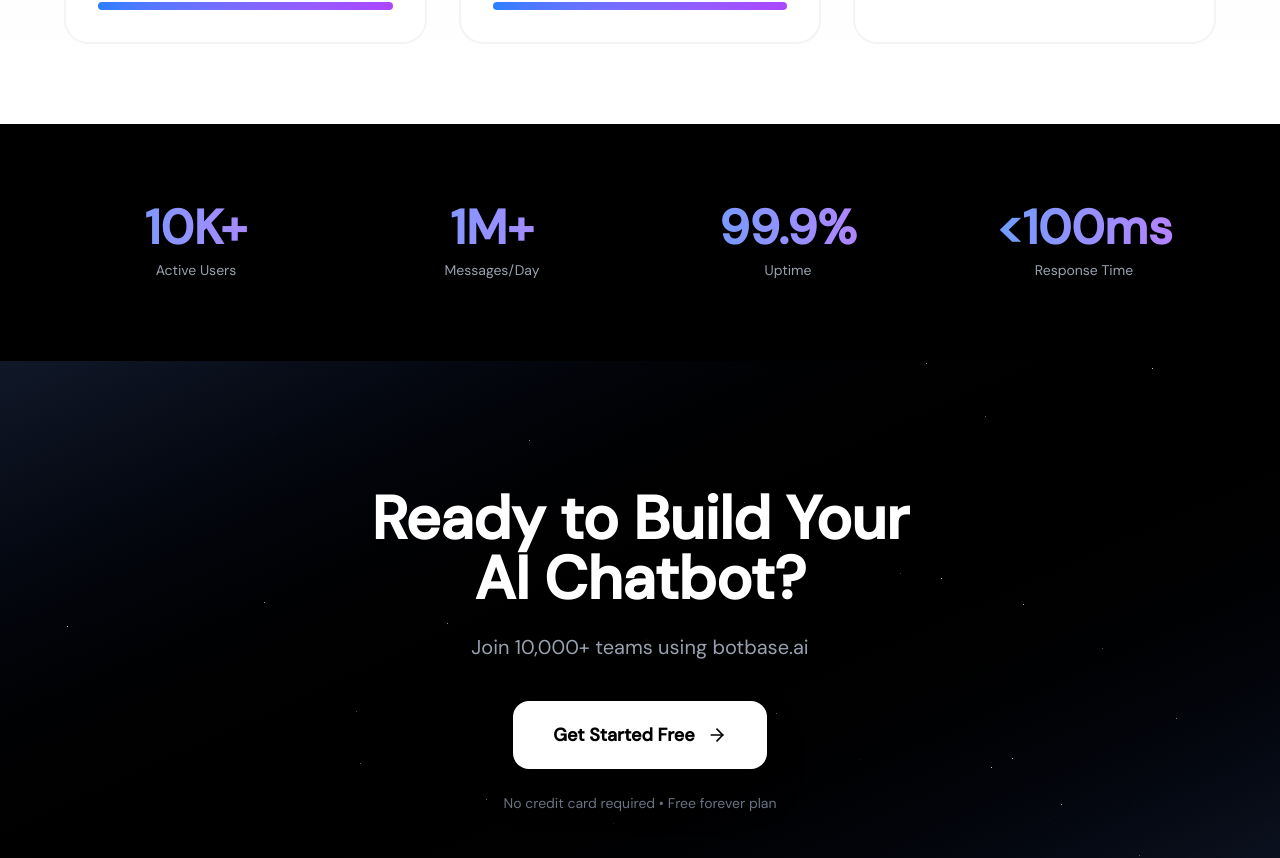
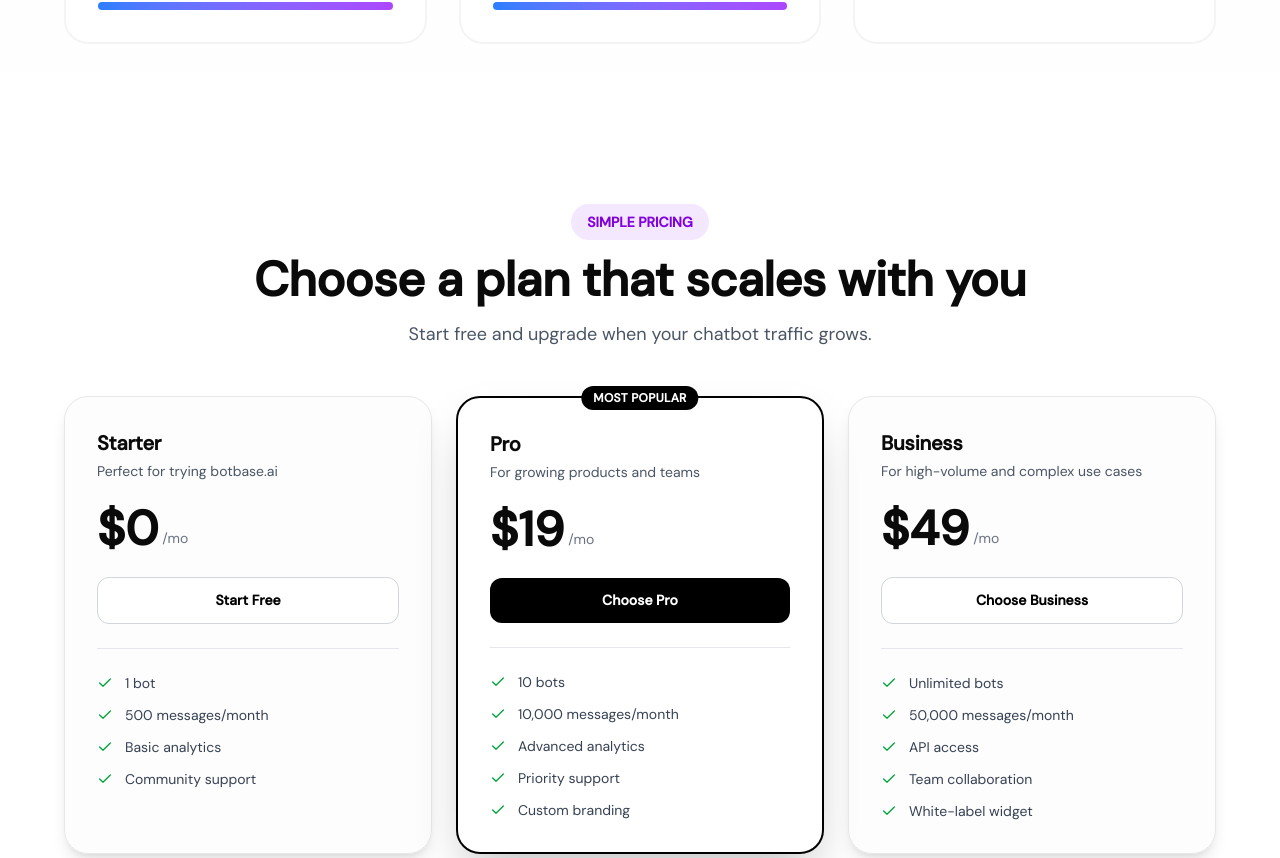
Before and after one commit to 11saim/BotBase, a React (Vite) app in the folder frontend/: page / in a window 1280 px wide. Shown: the part 1319-2177 px from the top of the page. Built offline with nearby package versions, Linux system fonts and the light colour scheme.

Commit message:
Cursor Removed and Pricing Cards Added

```diff
--- a/frontend/src/app/components/GlobalEffects.tsx
+++ b/frontend/src/app/components/GlobalEffects.tsx
@@ -1,55 +1,9 @@
-import { useEffect, useState, useRef } from 'react';
+import { useEffect, useState } from 'react';
 
 export function GlobalEffects() {
-  const [cursorPos, setCursorPos] = useState({ x: -100, y: -100 });
-  const [isHovering, setIsHovering] = useState(false);
   const [scrollProgress, setScrollProgress] = useState(0);
-  const cursorRef = useRef<{ x: number; y: number }>({ x: -100, y: -100 });
-  const requestRef = useRef<number>();
 
   useEffect(() => {
-    let magnetTarget: HTMLElement | null = null;
-
-    const handleMouseMove = (e: MouseEvent) => {
-      cursorRef.current = { x: e.clientX, y: e.clientY };
-
-      const target = e.target as HTMLElement;
-      const interactive = target.closest('a, button, [role="button"]');
-
-      if (interactive && interactive instanceof HTMLElement) {
-        magnetTarget = interactive;
-        setIsHovering(true);
-      } else {
-        magnetTarget = null;
-        setIsHovering(false);
-      }
-    };
-
-    const animate = () => {
-      if (magnetTarget) {
-        const rect = magnetTarget.getBoundingClientRect();
-        const centerX = rect.left + rect.width / 2;
-        const centerY = rect.top + rect.height / 2;
-        const distance = Math.sqrt(
-          Math.pow(cursorRef.current.x - centerX, 2) +
-          Math.pow(cursorRef.current.y - centerY, 2)
-        );
-
-        if (distance < 100) {
-          const pull = Math.min(0.2, 20 / distance);
-          setCursorPos({
-            x: cursorRef.current.x + (centerX - cursorRef.current.x) * pull,
-            y: cursorRef.current.y + (centerY - cursorRef.current.y) * pull,
-          });
-        } else {
-          setCursorPos(cursorRef.current);
-        }
-      } else {
-        setCursorPos(cursorRef.current);
-      }
-      requestRef.current = requestAnimationFrame(animate);
-    };
-
     const handleScroll = () => {
       const windowHeight = window.innerHeight;
       const documentHeight = document.documentElement.scrollHeight;
@@ -58,99 +12,18 @@
       setScrollProgress(Math.min(100, Math.max(0, progress)));
     };
 
-    window.addEventListener('mousemove', handleMouseMove);
     window.addEventListener('scroll', handleScroll, { passive: true });
-    requestRef.current = requestAnimationFrame(animate);
+    handleScroll();
 
     return () => {
-      window.removeEventListener('mousemove', handleMouseMove);
       window.removeEventListener('scroll', handleScroll);
-      if (requestRef.current) {
-        cancelAnimationFrame(requestRef.current);
-      }
     };
   }, []);
 
   return (
     <>
-      {/* Magnetic Cursor */}
-      <div
-        className="fixed pointer-events-none z-[9999] hidden md:block will-change-transform"
-        style={{
-          left: cursorPos.x,
-          top: cursorPos.y,
-          transform: 'translate(-50%, -50%)',
-        }}
-      >
-        <svg width={isHovering ? "60" : "40"} height={isHovering ? "60" : "40"} style={{ transition: 'all 0.3s cubic-bezier(0.16, 1, 0.3, 1)' }}>
-          {/* Outer ring */}
-          <circle
-            cx={isHovering ? "30" : "20"}
-            cy={isHovering ? "30" : "20"}
-            r={isHovering ? "25" : "15"}
-            fill="none"
-            stroke="#0A0A0A"
-            strokeWidth="1"
-            opacity="0.2"
-          />
-          {/* Middle ring */}
-          <circle
-            cx={isHovering ? "30" : "20"}
-            cy={isHovering ? "30" : "20"}
-            r={isHovering ? "18" : "10"}
-            fill="none"
-            stroke="#0A0A0A"
-            strokeWidth="1"
-            opacity="0.4"
-          >
-            <animate
-              attributeName="r"
-              values={isHovering ? "18;22;18" : "10;12;10"}
-              dur="2s"
-              repeatCount="indefinite"
-            />
-          </circle>
-          {/* Core dot */}
-          <circle
-            cx={isHovering ? "30" : "20"}
-            cy={isHovering ? "30" : "20"}
-            r={isHovering ? "3" : "5"}
-            fill="#0A0A0A"
-          />
-          {/* Particle orbits */}
-          <circle cx={isHovering ? "30" : "20"} cy={isHovering ? "30" : "20"} r="2" fill="#0A0A0A" opacity="0.6">
-            <animateTransform
-              attributeName="transform"
-              type="rotate"
-              from={`0 ${isHovering ? "30 30" : "20 20"}`}
-              to={`360 ${isHovering ? "30 30" : "20 20"}`}
-              dur="3s"
-              repeatCount="indefinite"
-            />
-            <animate attributeName="cx" values={isHovering ? "45;30;15;30;45" : "30;20;10;20;30"} dur="3s" repeatCount="indefinite" />
-          </circle>
-          <circle cx={isHovering ? "30" : "20"} cy={isHovering ? "30" : "20"} r="2" fill="#0A0A0A" opacity="0.4">
-            <animateTransform
-              attributeName="transform"
-              type="rotate"
-              from={`180 ${isHovering ? "30 30" : "20 20"}`}
-              to={`540 ${isHovering ? "30 30" : "20 20"}`}
-              dur="3s"
-              repeatCount="indefinite"
-            />
-            <animate attributeName="cy" values={isHovering ? "45;30;15;30;45" : "30;20;10;20;30"} dur="3s" repeatCount="indefinite" />
-          </circle>
-        </svg>
-      </div>
-
       {/* Scroll Progress */}
       <div className="fixed top-0 left-0 right-0 h-1 bg-gradient-to-r from-transparent via-[#0A0A0A] to-transparent z-50" style={{ clipPath: `inset(0 ${100 - scrollProgress}% 0 0)` }} />
-
-      <style>{`
-        * { cursor: none !important; }
-        input, textarea { cursor: text !important; }
-        @media (max-width: 768px) { * { cursor: auto !important; } }
-      `}</style>
     </>
   );
 }
--- a/frontend/src/app/pages/NewLandingPage.tsx
+++ b/frontend/src/app/pages/NewLandingPage.tsx
@@ -1,7 +1,7 @@
 import { useState, useEffect } from 'react';
 import { Link } from 'react-router-dom';
 import { motion, useScroll, useTransform } from 'motion/react';
-import { Sparkles, Zap, Shield, Globe, ArrowRight, MessageSquare, BarChart, Lock } from 'lucide-react';
+import { Sparkles, Zap, Shield, Globe, ArrowRight, MessageSquare, BarChart, Lock, Check } from 'lucide-react';
 import { ChatbotWidget } from '../components/ChatbotWidget';
 
 export function NewLandingPage() {
@@ -235,6 +235,94 @@
         </div>
       </section>
 
+      {/* Pricing Section */}
+      <section id="pricing" className="py-20 px-4 sm:px-6 lg:px-8 bg-white">
+        <div className="max-w-6xl mx-auto">
+          <div className="text-center mb-12">
+            <span className="inline-block px-4 py-2 rounded-full bg-purple-100 text-purple-700 text-sm font-semibold mb-4">
+              SIMPLE PRICING
+            </span>
+            <h2 className="text-4xl sm:text-5xl font-bold mb-4">Choose a plan that scales with you</h2>
+            <p className="text-lg text-gray-600 max-w-2xl mx-auto">
+              Start free and upgrade when your chatbot traffic grows.
+            </p>
+          </div>
+
+          <div className="grid grid-cols-1 md:grid-cols-3 gap-6">
+            {[
+              {
+                name: 'Starter',
+                price: '$0',
+                period: '/mo',
+                description: 'Perfect for trying botbase.ai',
+                cta: 'Start Free',
+                popular: false,
+                features: ['1 bot', '500 messages/month', 'Basic analytics', 'Community support'],
+              },
+              {
+                name: 'Pro',
+                price: '$19',
+                period: '/mo',
+                description: 'For growing products and teams',
+                cta: 'Choose Pro',
+                popular: true,
+                features: ['10 bots', '10,000 messages/month', 'Advanced analytics', 'Priority support', 'Custom branding'],
+              },
+              {
+                name: 'Business',
+                price: '$49',
+                period: '/mo',
+                description: 'For high-volume and complex use cases',
+                cta: 'Choose Business',
+                popular: false,
+                features: ['Unlimited bots', '50,000 messages/month', 'API access', 'Team collaboration', 'White-label widget'],
+              },
+            ].map((plan, i) => (
+              <motion.div
+                key={plan.name}
+                initial={{ opacity: 0, y: 30 }}
+                whileInView={{ opacity: 1, y: 0 }}
+                viewport={{ once: true }}
+                transition={{ delay: i * 0.1 }}
+                className={`relative rounded-3xl p-8 transition-all ${plan.popular ? 'border-2 border-black shadow-2xl bg-white' : 'border border-gray-200 shadow-lg bg-gray-50/40'}`}
+              >
+                {plan.popular && (
+                  <div className="absolute -top-3 left-1/2 -translate-x-1/2 px-3 py-1 rounded-full bg-black text-white text-xs font-semibold tracking-wide">
+                    MOST POPULAR
+                  </div>
+                )}
+
+                <div className="mb-6">
+                  <h3 className="text-xl font-semibold">{plan.name}</h3>
+                  <p className="text-sm text-gray-600 mt-1">{plan.description}</p>
+                </div>
+
+                <div className="flex items-end gap-1 mb-6">
+                  <span className="text-5xl font-bold">{plan.price}</span>
+                  <span className="text-gray-500 mb-1">{plan.period}</span>
+                </div>
+
+                <Link
+                  to="/register"
+                  className={`w-full inline-flex items-center justify-center rounded-xl px-4 py-3 font-semibold transition-colors ${plan.popular ? 'bg-black text-white hover:bg-gray-900' : 'bg-white text-black border border-gray-300 hover:border-black'}`}
+                >
+                  {plan.cta}
+                </Link>
+
+                <div className="mt-6 pt-6 border-t border-gray-200 space-y-3">
+                  {plan.features.map((feature) => (
+                    <div key={feature} className="flex items-center gap-3 text-sm text-gray-700">
+                      <Check size={16} className="text-green-600 shrink-0" />
+                      <span>{feature}</span>
+                    </div>
+                  ))}
+                </div>
+              </motion.div>
+            ))}
+          </div>
+        </div>
+      </section>
+
       {/* Stats Section */}
       <section className="py-20 px-4 sm:px-6 lg:px-8 bg-black text-white">
         <div className="max-w-6xl mx-auto">
--- a/frontend/src/styles/theme.css
+++ b/frontend/src/styles/theme.css
@@ -206,6 +206,24 @@
     font-family: var(--font-ui);
   }
 
+  button:not(:disabled),
+  [role="button"]:not([aria-disabled="true"]):not([data-disabled]),
+  input[type="button"]:not(:disabled),
+  input[type="submit"]:not(:disabled),
+  input[type="reset"]:not(:disabled),
+  summary {
+    cursor: pointer;
+  }
+
+  button:disabled,
+  [role="button"][aria-disabled="true"],
+  [role="button"][data-disabled],
+  input[type="button"]:disabled,
+  input[type="submit"]:disabled,
+  input[type="reset"]:disabled {
+    cursor: not-allowed;
+  }
+
   input, textarea {
     font-family: var(--font-ui);
   }
```
